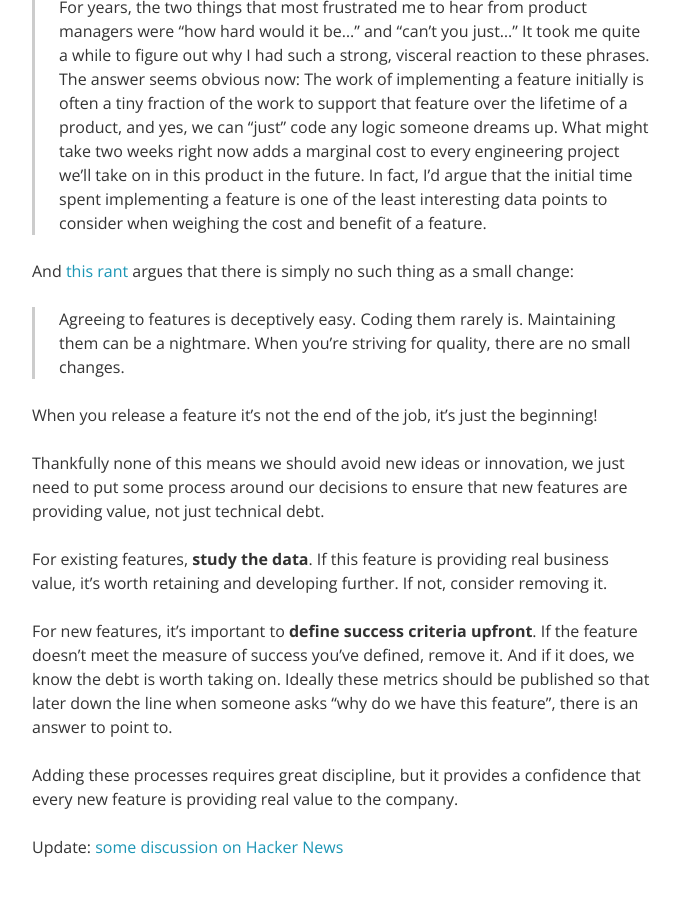
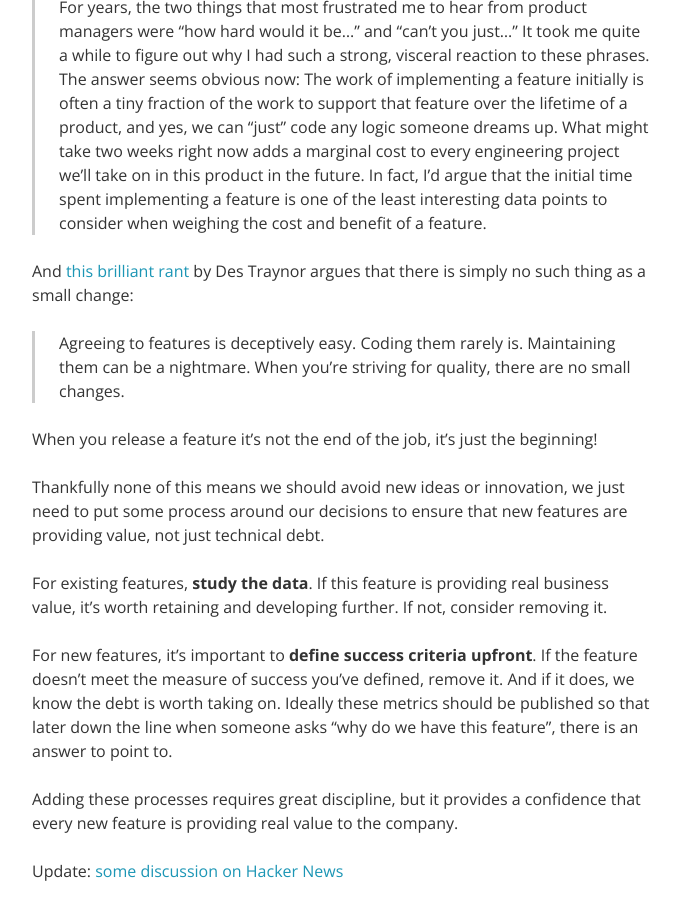
Before and after one commit to kingandmcgaw/kingandmcgaw.github.io, a Jekyll site: the page built from _posts/2013-10-12-on-technical-debt.md, in a window 1280 px wide and 900 px high, scrolled down 1216 px. Shown: the whole window, without its empty margins (68-749 px from the left). Built offline with Jekyll 4.4.1, drawn with Linux system fonts in a browser that asks for light colours; Markdown is read by kramdown in place of the engine named in the settings; comment, search, counter and statistics services are not loaded.

Commit message:
added name credit

```diff
--- a/_posts/2013-10-12-on-technical-debt.md
+++ b/_posts/2013-10-12-on-technical-debt.md
@@ -25,7 +25,7 @@ Another great article on the topic by Yammer's CTO, Kris Gale, [on technical deb
 
   > For years, the two things that most frustrated me to hear from product managers were "how hard would it be..." and "can't you just..." It took me quite a while to figure out why I had such a strong, visceral reaction to these phrases. The answer seems obvious now: The work of implementing a feature initially is often a tiny fraction of the work to support that feature over the lifetime of a product, and yes, we can "just" code any logic someone dreams up. What might take two weeks right now adds a marginal cost to every engineering project we'll take on in this product in the future. In fact, I'd argue that the initial time spent implementing a feature is one of the least interesting data points to consider when weighing the cost and benefit of a feature.
 
-And [this rant](http://insideintercom.io/there-are-no-small-changes/) argues that there is simply no such thing as a small change:
+And [this brilliant rant](http://insideintercom.io/there-are-no-small-changes/) by Des Traynor argues that there is simply no such thing as a small change:
 
   > Agreeing to features is deceptively easy. Coding them rarely is. Maintaining them can be a nightmare. When you’re striving for quality, there are no small changes.
 
```
